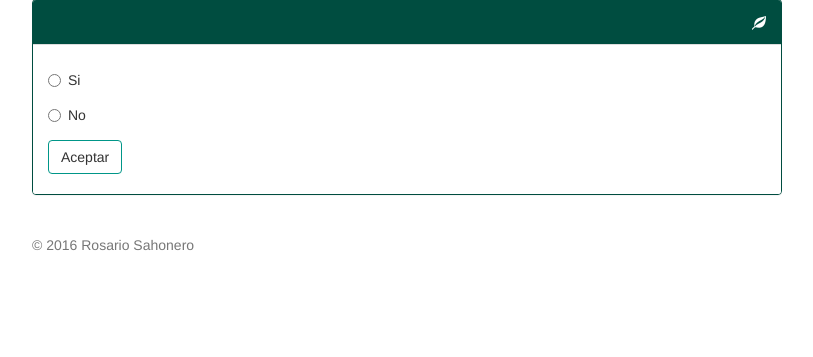
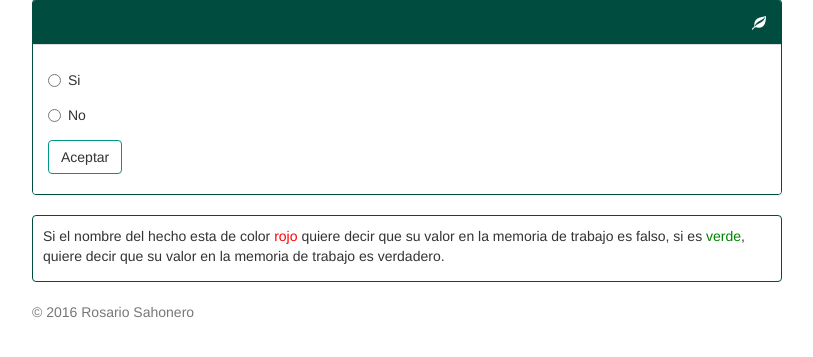
Before and after one commit to rsahonero/my-garden, a Django app: template greengarden/templates/greengarden/cuestionario.html in a window 1280 px wide. Shown: the part 124-481 px from the top of the page, without its empty margins (38-851 px from the left). Run offline with Django 3.2, Linux system fonts and the light colour scheme; the template is opened without the code that fills it, so the values that code supplies are empty; parts of the project's set-up code (start-up, migrations or seed data) failed here and were passed over; some libraries are stand-ins or nearby versions.

Commit message:
Mejora de la descripcion

```diff
--- a/greengarden/static/greengarden/styles.css
+++ b/greengarden/static/greengarden/styles.css
@@ -89,9 +89,10 @@ body > .container {
     cursor: pointer;
 }
 
-.cuestionario .memoria-trabajo.list-group {
+.cuestionario .memoria-trabajo.table {
 	max-height: 300px;
 	overflow-y: auto;
+    display: block;
 }
 
 /* styles for validation helpers */
--- a/greengarden/templates/greengarden/cuestionario.html
+++ b/greengarden/templates/greengarden/cuestionario.html
@@ -28,22 +28,22 @@
                 	{% include 'greengarden/cuestionario_item.html' %}
                 </ul>
             </div>
+            <div class="descripcion" style="border: 1px solid #004D40; border-radius: 4px; padding: 10px 10px 5px 10px;">
+                <p>
+                    Si el nombre del hecho esta de color <span style="color: red">rojo</span>
+                    quiere decir que su valor en la memoria de trabajo es falso, si es
+                    <span style="color: green">verde</span>, quiere decir que su
+                    valor en la memoria de trabajo es verdadero.
+                </p>
+            </div>
         </div>
-        <div class="col-md-4">
+        <div class="col-md-4 ">
         {% if memoria.items %}
             <div class="panel panel-default">
                 <div class="panel-heading">
                     <h3 class="panel-title">Memoria</h->
                 </div>
-                <div class="panel-body">
-                    <p>
-                        Si el nombre del hecho esta de color <span style="color: red">rojo</span>
-                        quiere decir que su valor en la memoria de trabajo es falso, si es
-                        <span style="color: green">verde</span>, quiere decir que su
-                        valor en la memoria de trabajo es verdadero.
-                    </p>
-                </div>
-                <table class="table">
+                <table class="memoria-trabajo table">
                     <thead>
                         <tr>
                             <th>Hecho</th>
```
